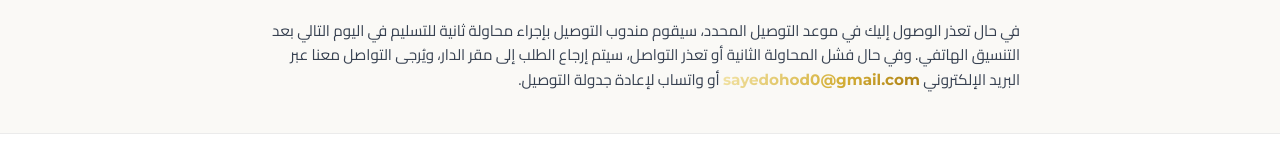
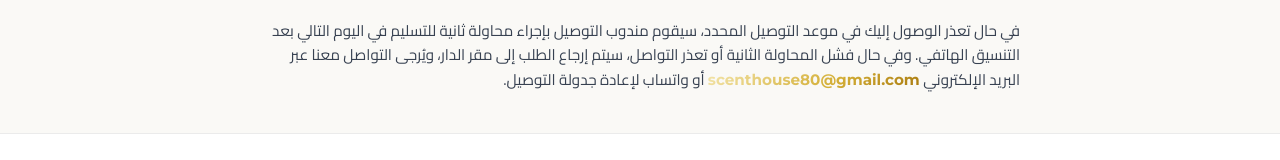
Before and after one commit to ahmed01121064395-ai/SCENT_HOUSE, a Next.js app: page /shipping-policy in a window 1280 px wide. Shown: the part 1217-1377 px from the top of the page. Built offline with nearby package versions, Linux system fonts and the light colour scheme; no server answers; the database is empty.

Commit message:
feat: add policy pages, update contact info and footer layout

```diff
--- a/src/app/(shop)/shipping-policy/page.tsx
+++ b/src/app/(shop)/shipping-policy/page.tsx
@@ -56,7 +56,7 @@ export default function ShippingPolicy() {
 
           <h3 className="gold-text text-lg font-bold mt-6 mb-3" style={{ color: 'var(--primary-gold)' }}>5. فشل محاولة التوصيل</h3>
           <p>
-            في حال تعذر الوصول إليك في موعد التوصيل المحدد، سيقوم مندوب التوصيل بإجراء محاولة ثانية للتسليم في اليوم التالي بعد التنسيق الهاتفي. وفي حال فشل المحاولة الثانية أو تعذر التواصل، سيتم إرجاع الطلب إلى مقر الدار، ويُرجى التواصل معنا عبر البريد الإلكتروني <a href="mailto:sayedohod0@gmail.com" className="gold-text english-num">sayedohod0@gmail.com</a> أو واتساب لإعادة جدولة التوصيل.
+            في حال تعذر الوصول إليك في موعد التوصيل المحدد، سيقوم مندوب التوصيل بإجراء محاولة ثانية للتسليم في اليوم التالي بعد التنسيق الهاتفي. وفي حال فشل المحاولة الثانية أو تعذر التواصل، سيتم إرجاع الطلب إلى مقر الدار، ويُرجى التواصل معنا عبر البريد الإلكتروني <a href="mailto:scenthouse80@gmail.com" className="gold-text english-num">scenthouse80@gmail.com</a> أو واتساب لإعادة جدولة التوصيل.
           </p>
         </div>
       </div>
```
